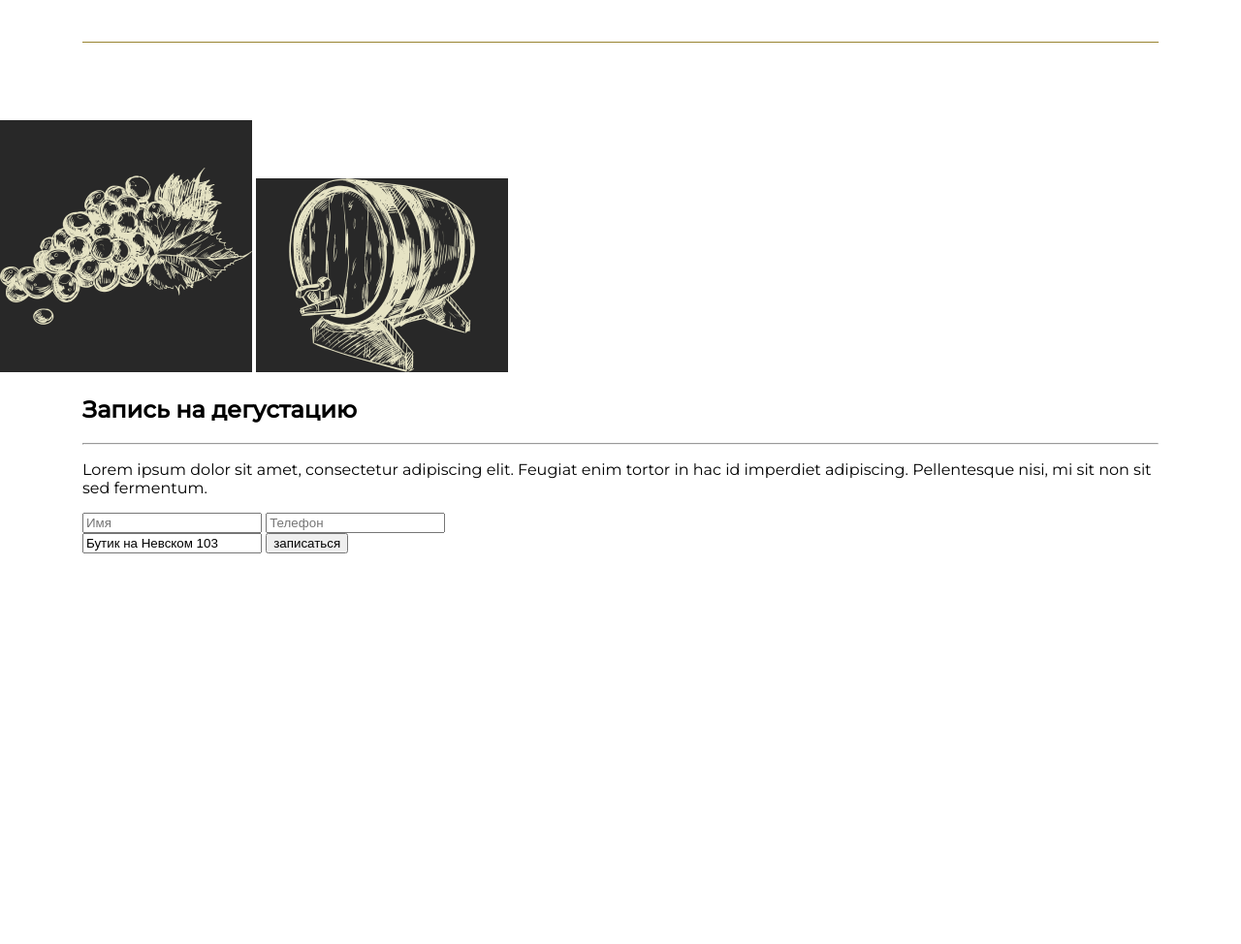
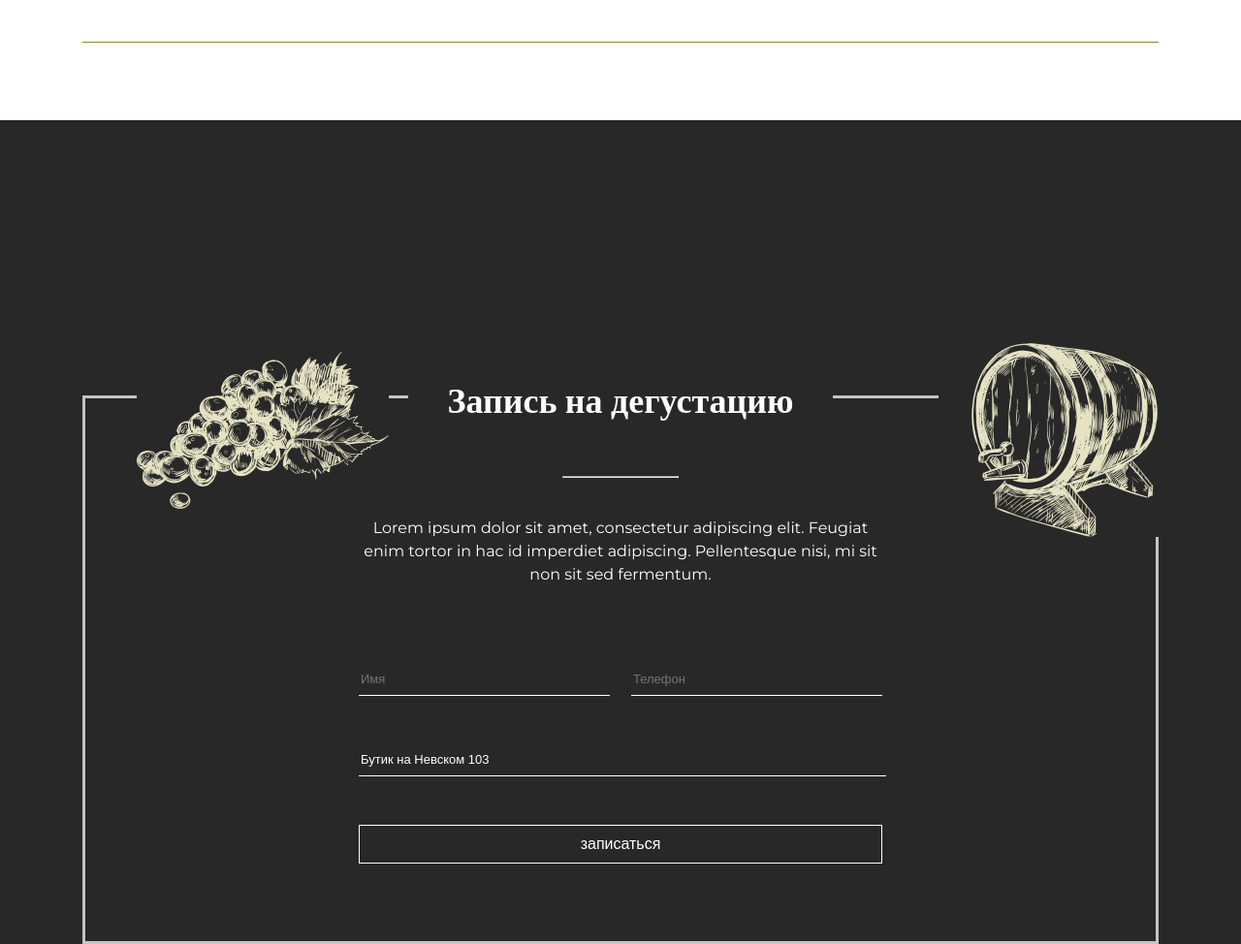
Before and after one commit to Anatoly1916/Wine_Shop, a plain HTML site: page index.html in a window 1280 px wide. Shown: the part 2620-3594 px from the top of the page at 97% size. Before the commit the page ends 3191 px from the top, so only its background shows below. Drawn offline with nearby package versions, Linux system fonts and the light colour scheme.

Commit message:
feat: add styles for section degustation

```diff
--- a/scss/style.scss
+++ b/scss/style.scss
@@ -306,3 +306,104 @@ body {
 }
 .img3 {
 }
+
+
+// section degustation
+
+
+.degustation {
+	background-color: #282828;
+	color: #fff;
+	padding: 130px 0 100px;
+	// .degustation__content
+
+	&__content {
+		border: 3px solid #C4C4C4;
+		text-align: center;
+		padding-bottom: 80px;
+	}
+
+	// .degustation__title
+
+	&__title {
+		display: inline-block;
+		padding: 15px 40px;
+		background-color: #282828;
+		text-align: center;
+		margin-top: -55px;
+
+		font-family: 'Playfair Display';
+		font-weight: 700;
+		font-size: 2.25rem;
+		line-height: 150%;
+
+	}
+
+	// .degustation__line
+
+	&__line {
+		max-width: 118px;
+		margin-bottom: 40px;
+	}
+
+	// .degustation__text
+
+	&__text {
+		margin: 0 auto 80px;
+		max-width: 540px;
+		text-align: center;
+		font-size: 16px;
+		line-height: 150%;
+	}
+}
+
+.grape {
+	margin: 60px 0 -170px 11%;
+}
+.barrel {
+	margin: 65px 0 -150px 44%;
+}
+.btn-4 {
+	border: 1px solid #fff;
+	background-color: #282828;
+	color: #fff;
+	width: 100%;
+	height: 40px;
+	font-weight: 500;
+	font-size: 16px;
+	letter-spacing: 5%;
+}
+
+.form {
+	max-width: 540px;
+	margin: 0 auto;
+}
+
+.form > input {
+	margin-bottom: 50px;
+}
+
+.info {
+	display: flex;
+	justify-content: space-between;
+	margin-bottom: 50px;
+}
+
+input {
+	display: block;
+	background-color: #282828;
+	width: 100%;
+	height: 30px;
+	border-top: none;
+	border-left: none;
+	border-right: none;
+	border-bottom: 1px solid #fff;
+	color: #fff;
+	font-weight: 500;
+	font-size: 13px;
+	line-height: 150%;
+}
+
+.info input {
+	flex: 0 1 255px;
+}
```
Also changed, not shown: css/style.css.
